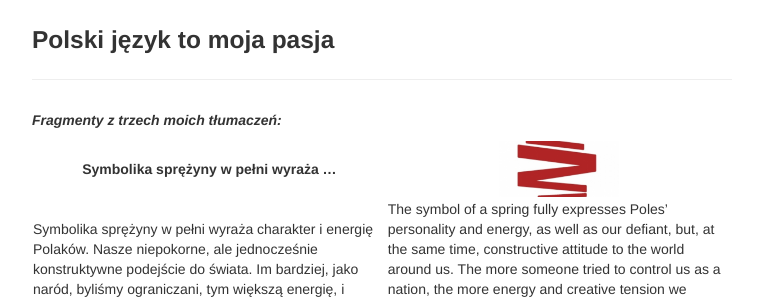
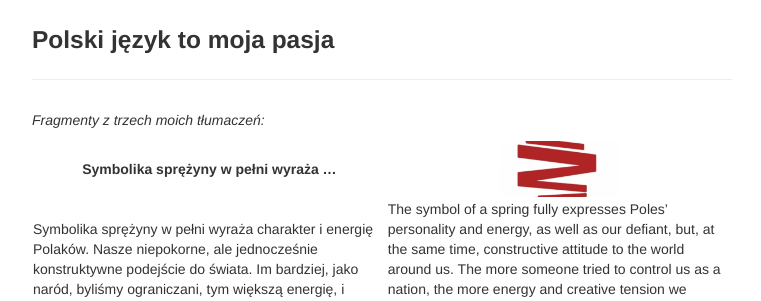
Before and after one commit to StephenEastham/StephenEastham.github.io, a Jekyll site: the page built from pages/pasja.md, in a window 1280 px wide. Shown: the top 301 px of the page, without its empty margins (258-1019 px from the left). Built offline with Jekyll 4.4.1, drawn with Linux system fonts in a browser that asks for light colours.

```diff
--- a/pages/pasja.md
+++ b/pages/pasja.md
@@ -3,7 +3,7 @@ layout: page
 title: Polski język to moja pasja
 description:
 ---
-<strong markdown="1"><em markdown="1">Fragmenty z trzech moich tłumaczeń:</em></strong>
+<em markdown="1">Fragmenty z trzech moich tłumaczeń:</em>
 
 Symbolika sprężyny w pełni wyraża ...|![](../images/sprezyna.jpg){: width="120" height="90" style="display: block; margin: auto"}
 ---------|---------
```
